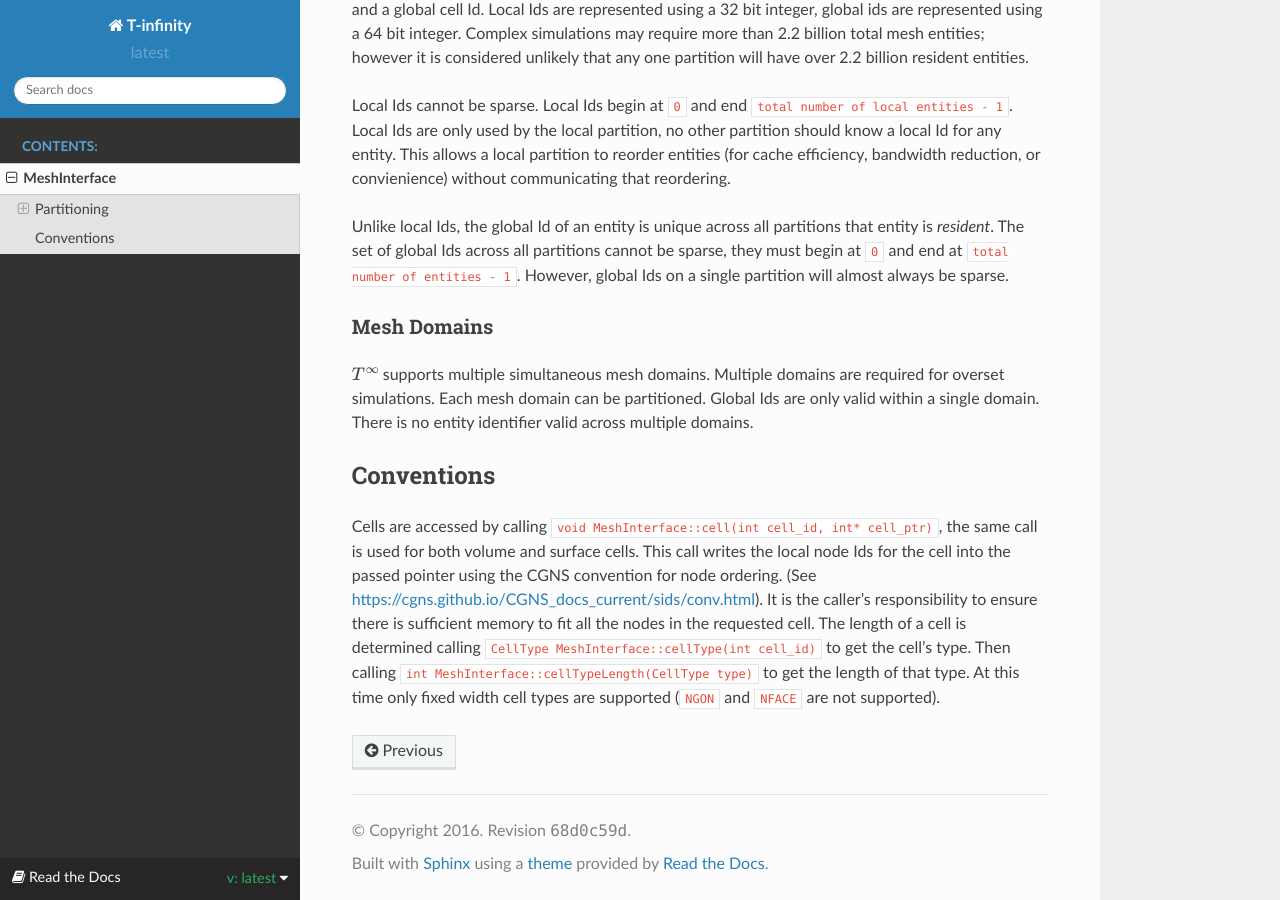
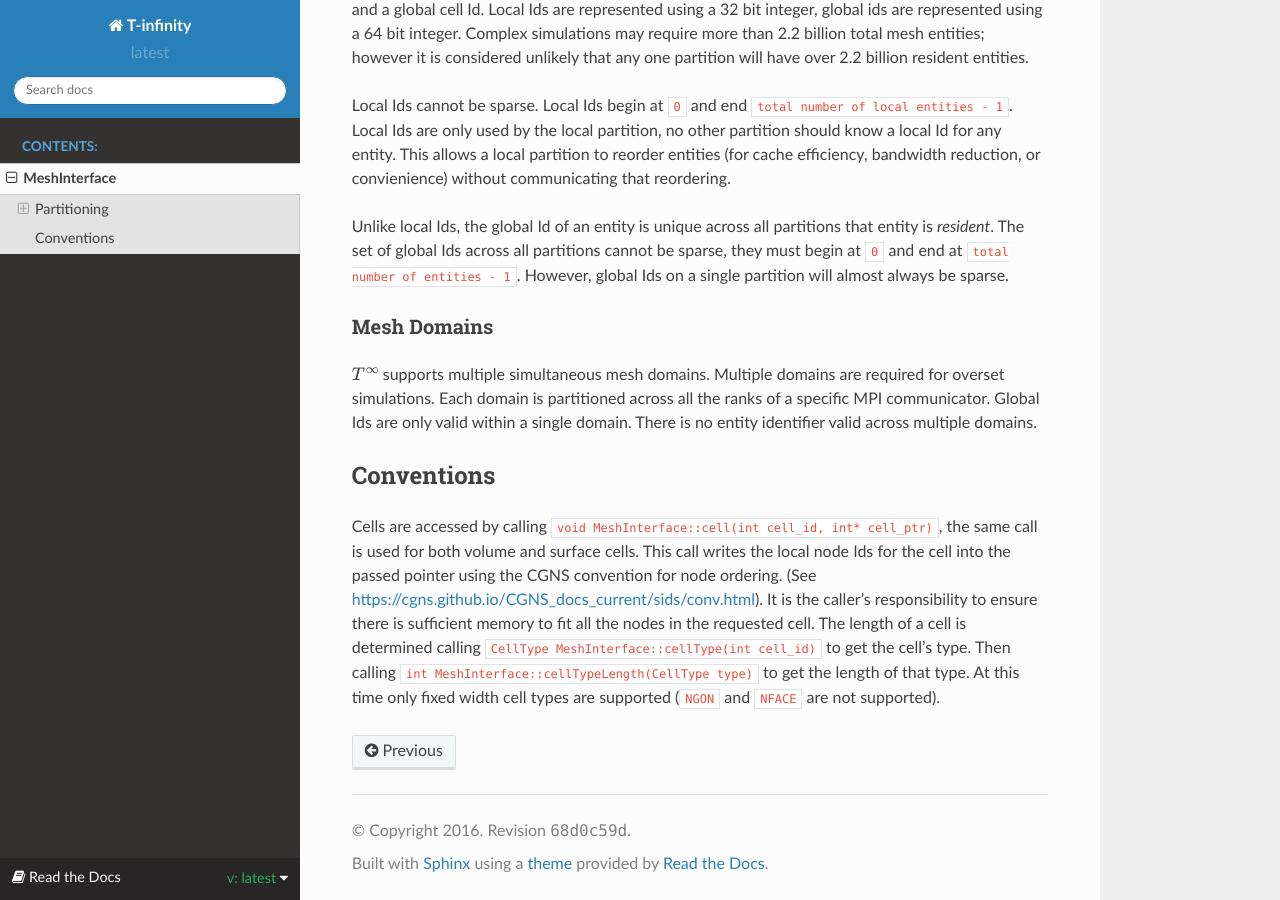
Before and after one commit to T-infinity/T-infinity-docs, a Sphinx documentation site: the page built from docs/mesh.rst, in a window 1280 px wide and 900 px high, scrolled down 534 px. Built offline with Sphinx 7.4.7 and the Read the Docs theme 2.0.0, drawn with Linux system fonts in a browser that asks for light colours; formulas are drawn with MathJax 3.

Commit message:
To clarify domains

```diff
--- a/docs/mesh.rst
+++ b/docs/mesh.rst
@@ -31,8 +31,8 @@ However, global Ids on a single partition will almost always be sparse.
 Mesh Domains
 ~~~~~~~~~~~~
 :math:`T^{\infty}` supports multiple simultaneous mesh domains.  Multiple domains are required for overset simulations.
-Each mesh domain can be partitioned.  Global Ids are only valid within a single domain.  There is no entity identifier
-valid across multiple domains.
+Each domain is partitioned across all the ranks of a specific MPI communicator. Global Ids are only valid within a single domain.
+There is no entity identifier valid across multiple domains.
 
 
 Conventions
```
